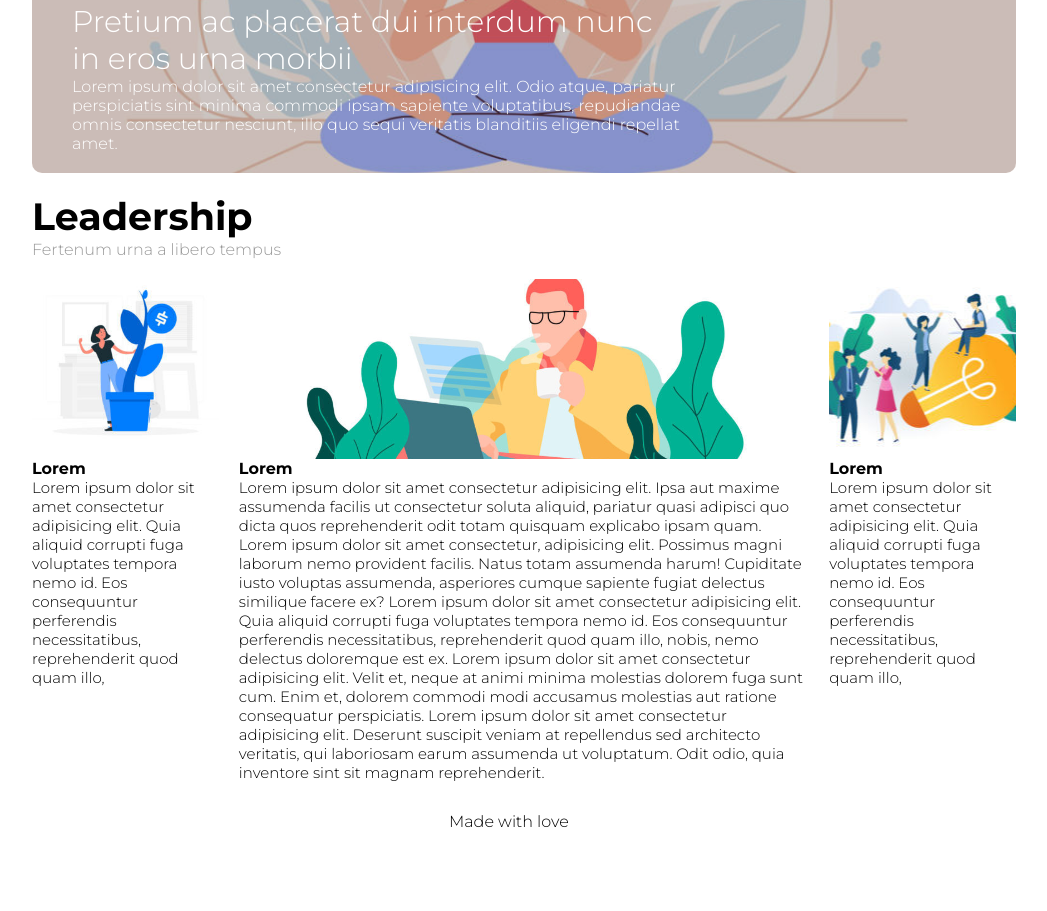
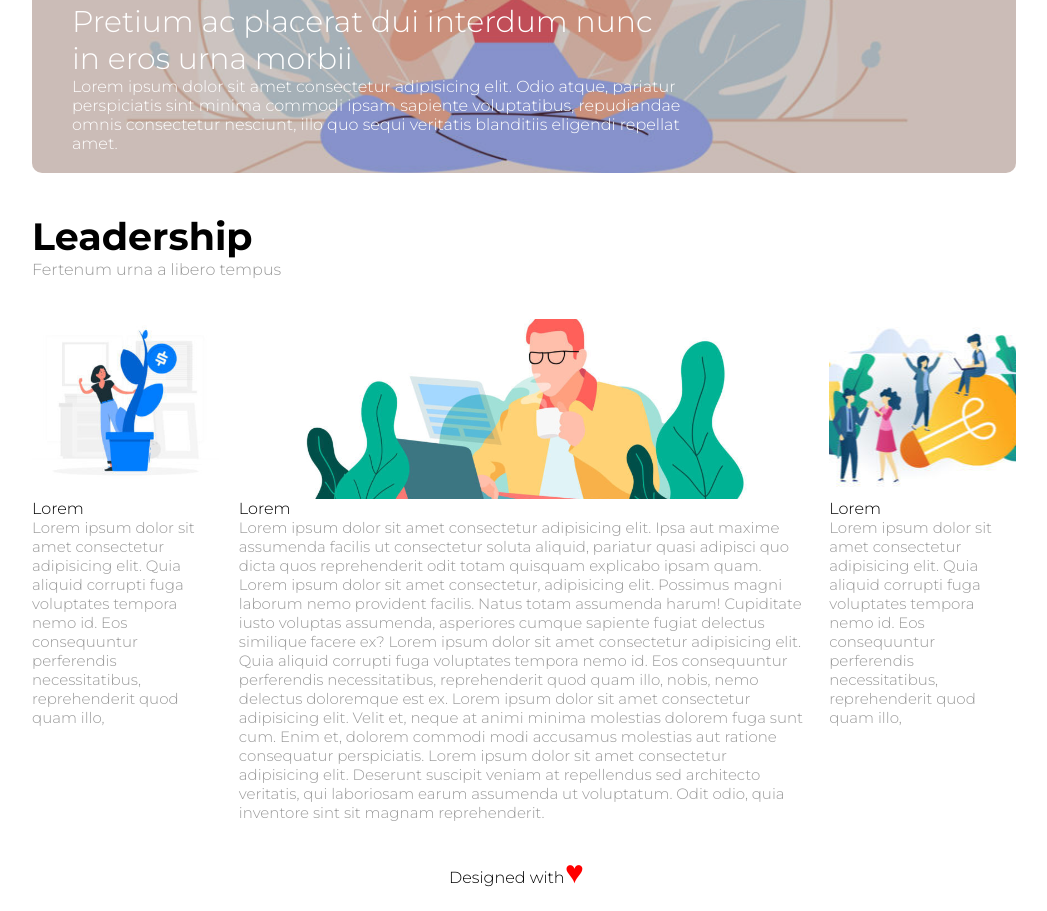
Before and after one commit to emmepi92/htmlcss-wp, a plain HTML site: page index.html in a window 1280 px wide. Shown: the part 447-1358 px from the top of the page, without its empty margins (116-1163 px from the left). Before the commit the page ends 1298 px from the top, so only its background shows below. Drawn offline with Linux system fonts and the light colour scheme.

Commit message:
dettagli

```diff
--- a/css/style.css
+++ b/css/style.css
@@ -74,10 +74,15 @@ li {
     margin: 20px 20px 10px 20px;
 }
 
+.float-title {
+    padding: 20px 0;;
+
+}
 
 .float-title h2 {
     font-size: 38px;
 }
+
 .float-title span {
     color: #999;
 }
@@ -99,31 +104,33 @@ li {
     padding: 20px 0px 20px 10px;
 }
 
-.content-img {
-    background-image: url("../img/img-1.jpg");
+.content-img, .content2-img, .content3-img {
     height: 180px;
     background-position: center;
     background-size: cover;
     border-radius: 10px;
 }
 
+
+.content-img {
+    background-image: url("../img/img-1.jpg");
+}
+
 .content2-img {
     background-image: url("../img/banner-2.jpg");
-    height: 180px;
-    background-position: center;
-    background-size: cover;
-    border-radius: 10px;
+
 }
 .content3-img {
     background-image: url("../img/img-3.jpg");
-    height: 180px;
-    background-position: center;
-    background-size: cover;
-    border-radius: 10px;
+}
+
+.float-container h4 {
+    font-weight: normal;
 }
 
 .float-container p {
     font-size: 15px;
+    color: #999;
 }
 
 footer {
@@ -134,3 +141,9 @@ footer {
     width: 150px;
     margin: 0 auto;
 }
+.firma::after{
+    content: "\2665";
+    color: red;
+    font-size: 2em;
+
+}
--- a/index.html
+++ b/index.html
@@ -14,7 +14,7 @@
     <div class="container-page">
 
         <header>
-            <!-- logo & title -->
+            <!-- logo -->
             <img  src="./img/logo.png" alt="logo">
             <!-- navbar -->
             <nav>
@@ -25,7 +25,6 @@
                     <li>BLOG</li>
                     <li>SHOP</li>
                     <li>CONTACT</li>
-
                 </ul>
 
             </nav>
@@ -81,7 +80,7 @@
         </main>
 
         <footer>
-            <div class="firma">Made with love</div>
+            <div class="firma">Designed with</div>
             <!-- footer -->
         </footer>
 
```
